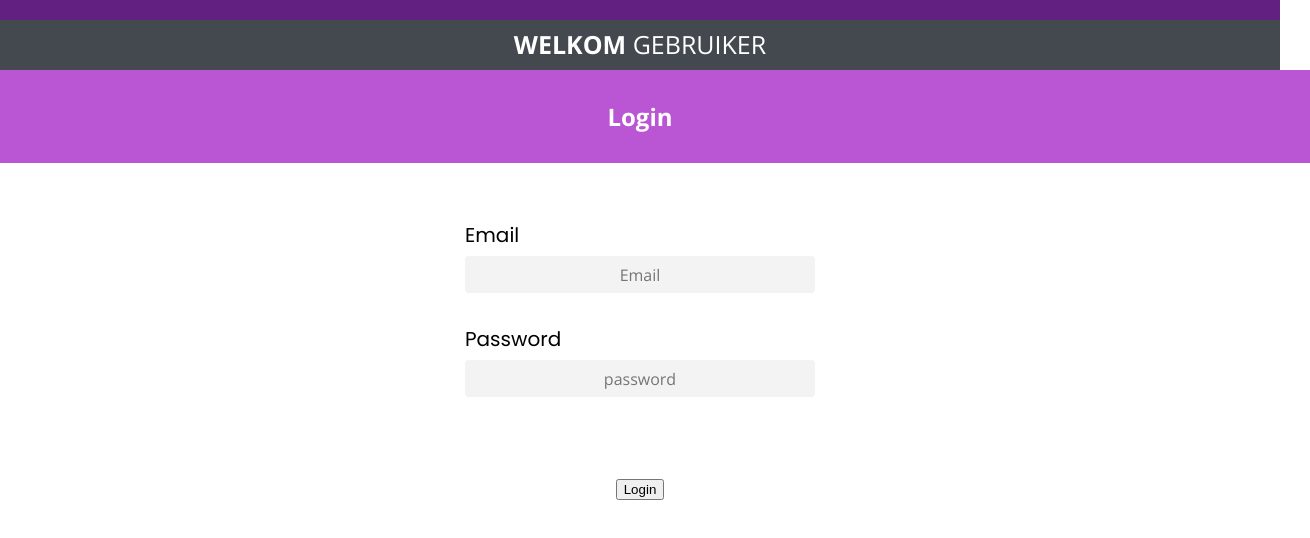
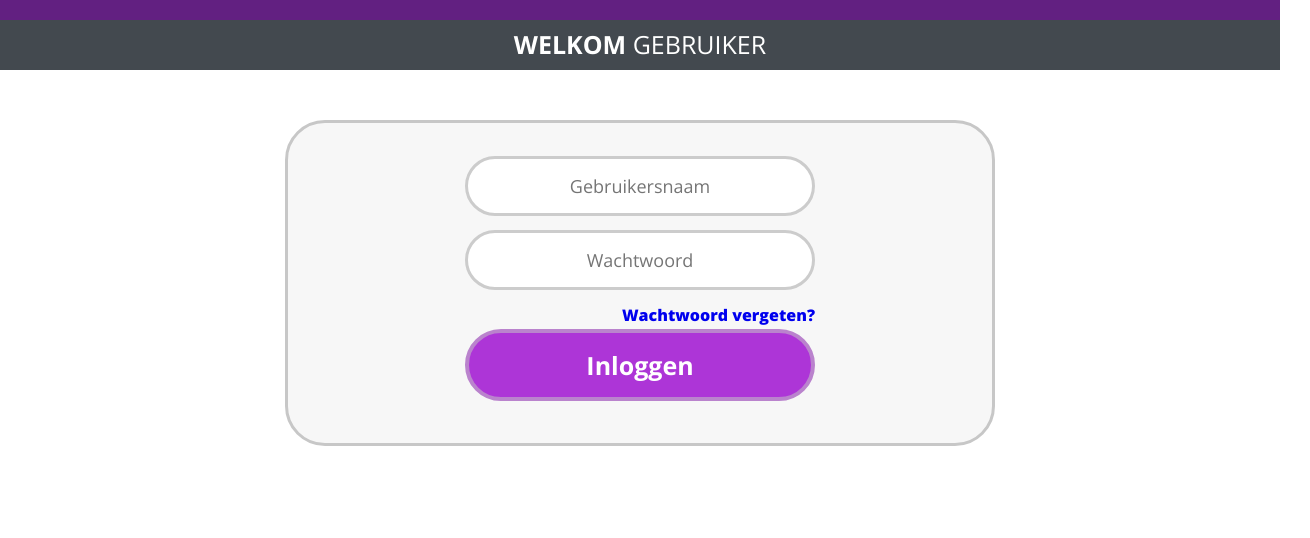
Before and after one commit to ThijsOnGitHub/project-c, a React (Create React App) app in the folder client/: page / in a window 1280 px wide. Shown: the part 232-770 px from the top of the page, 1310 px wide, since content can reach past the window. Built offline with nearby package versions, Linux system fonts and the light colour scheme.

Commit message:
Update Home.jsx

```diff
--- a/client/src/Pages/Home.jsx
+++ b/client/src/Pages/Home.jsx
@@ -1,64 +1,51 @@
 import React from 'react'
 import {Link} from "react-router-dom";
-var API_LINK='http://localhost:5000/api';
+
+class Home extends React.Component{
+    constructor(){
+        super()
+        this.state={
+            uname:"",
+            pass:""
+        }
+        this.handleInputChange=this.handleInputChange.bind(this)
+    }
 
 
+    handleInputChange(event) {
+        const target = event.target;
+        const value = target.type === 'checkbox' ? target.checked : target.value;
+        const name = target.name;
 
-class Home extends React.Component{
-    constructor(props){
-        super(props);
-        this.state = {
-         email: '',
-         pass: ''
-        };
-
-     this.lijst=["email", "pass"];
-     this.handleSubmit = this.handleSubmit.bind(this);
-     }
-
-    handleSubmit() {
-        var object = {};
-        this.lijst.forEach((value) => {
-            object[value] = this.state[value]
-        });
-        console.log("sending");
-        console.log(object);
-        fetch(API_LINK+"/addgebruiker",{method:"POST",
-            body:JSON.stringify(object),
-            headers:{
-                "content-type":"application/json"
-            }}).then((value)=>{
-            value.json().then(value1 => {console.log(value1.message)})
+        this.setState({
+            [name]: value
         });
     }
 
-        render(){
-            return (
-
-                <div className="base-container" ref={this.props.containerRef}>
-                    <div className="header">Login</div>
-                    <div className="content">
-                        <br/>
-                        <div className="form">
-                            <div className="form-group">
-                                <label htmlFor="username">Email</label>
-                                <input type="text" name="Username" placeholder="Email"/>
-                            </div>
-                            <div className="form-group">
-                                <label htmlFor="password">Password</label>
-                                <input type="password" name="password" placeholder="password"/>
-                            </div>
-                        </div>
-                    </div>
-                    <div className="footer">
-                        <button type="button" className="btn">
-                            Login
-                        </button>
-                    </div>
-                </div>
-            );
-        }
-
+    render() {
+        return(
+            <div id="intro">
+                <form>
+                    <table>
+                        <tbody>
+                        <tr>
+                            <td><input type="text" id="uname" name="uname" placeholder="Gebruikersnaam" value={this.state.uname} onChange={this.handleInputChange} /></td>
+                        </tr>
+                        <tr>
+                            <td><input type="password" id="pass" name="pass" placeholder="Wachtwoord" value={this.state.pass} onChange={this.handleInputChange} /></td>
+                        </tr>
+                        <tr>
+                            <td><a href="#">Wachtwoord vergeten?</a></td>
+                        </tr>
+                        <tr>
+                            <button>Inloggen</button>
+                        </tr>
+                        </tbody>
+                    </table>
+                </form>
+            </div>
+        )
+    }
 
 }
 export default Home
```
